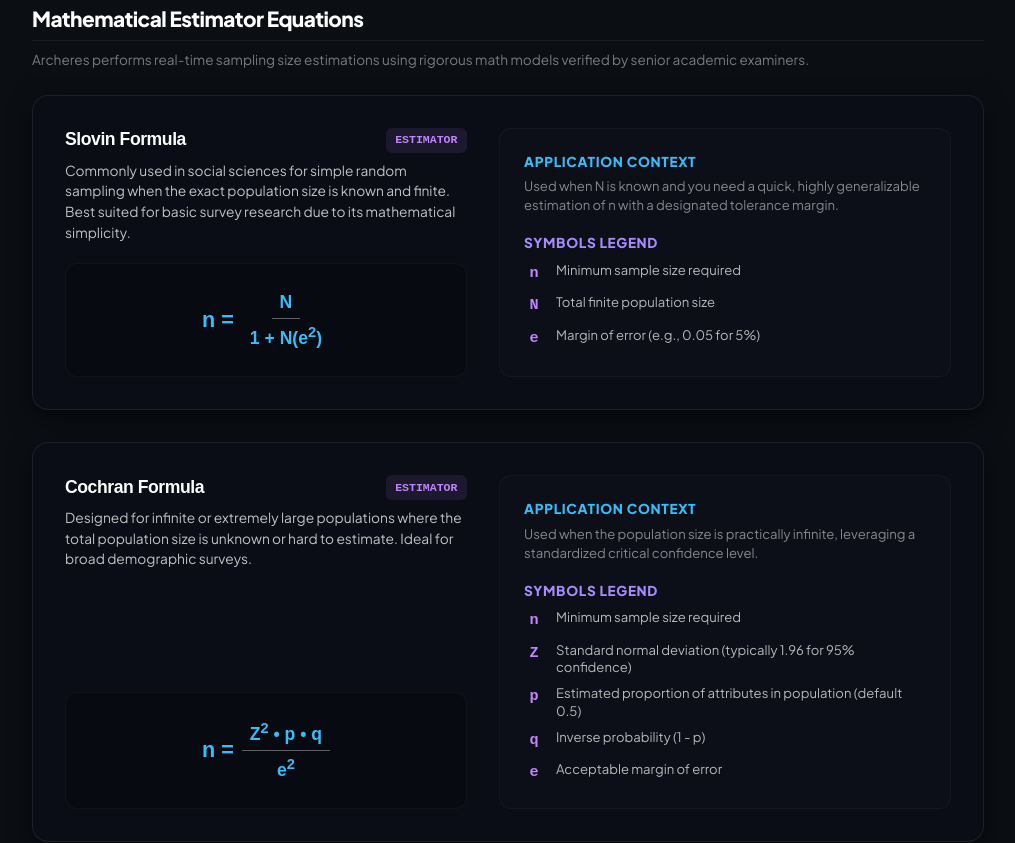
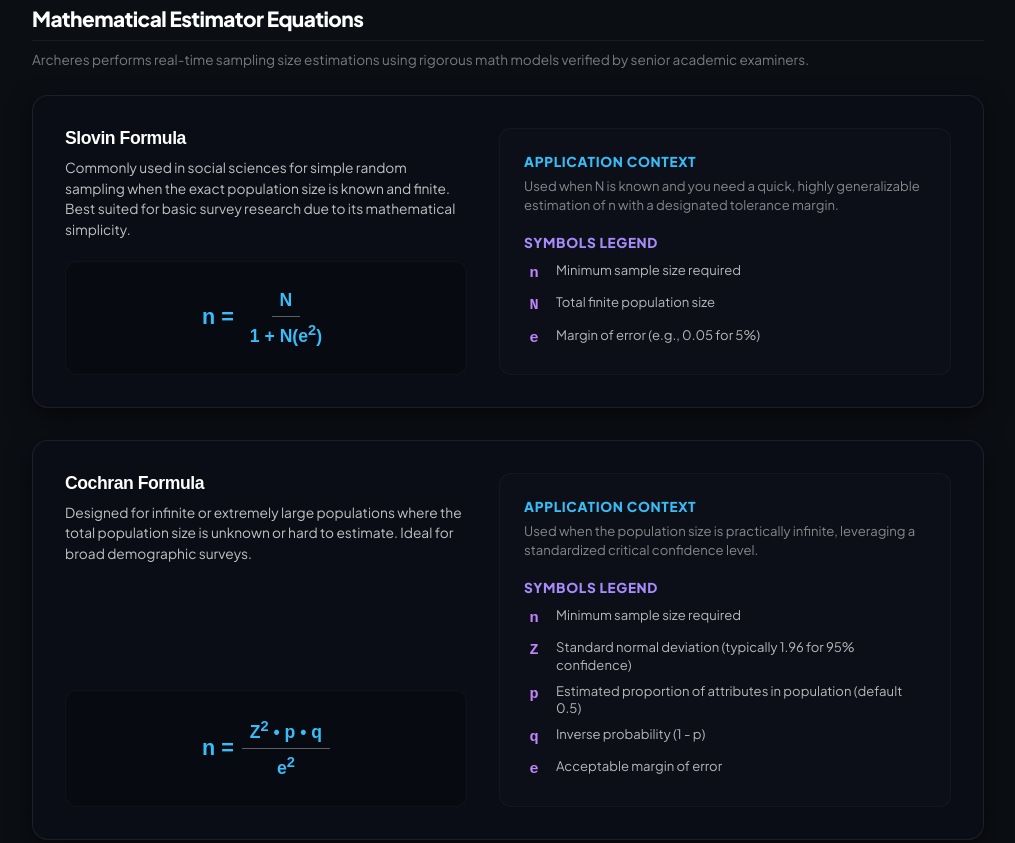
Before and after one commit to alexmaisa/archeres, a Next.js app in the folder web/: page /about in a window 1280 px wide. Shown: the part 1020-1863 px from the top of the page, without its empty margins (132-1147 px from the left). Built offline with nearby package versions, Linux system fonts and the light colour scheme.

Commit message:
style: remove redundant Estimator label badge from about page formula cards

```diff
--- a/web/src/app/about/page.tsx
+++ b/web/src/app/about/page.tsx
@@ -561,9 +561,8 @@ export default function AboutPage() {
                 {/* Left Side: Equation and Title */}
                 <div style={{ flex: 1, display: "flex", flexDirection: "column", gap: "1.25rem", justifyContent: "space-between" }}>
                   <div>
-                    <div style={{ display: "flex", justifyContent: "space-between", alignItems: "center", marginBottom: "0.5rem" }}>
+                    <div style={{ marginBottom: "0.5rem" }}>
                       <h3 style={{ fontSize: "1.1rem", fontWeight: 850, color: "white", fontFamily: "'Outfit', sans-serif" }}>{f.name}</h3>
-                      <span style={{ fontSize: "0.72rem", color: "#c084fc", background: "rgba(192,132,252,0.1)", padding: "0.2rem 0.6rem", borderRadius: "6px", fontFamily: "monospace", fontWeight: 700 }}>ESTIMATOR</span>
                     </div>
                     <p style={{ fontSize: "0.86rem", color: "rgba(255,255,255,0.75)", lineHeight: 1.5 }}>
                       {f.useCase}
```
